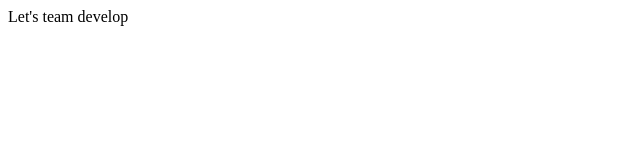
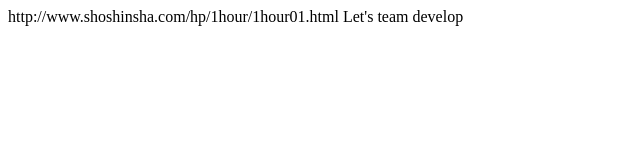
Before and after one commit to HaruTamura/mondayensyu, a plain HTML site: page index.html in a window 1280 px wide. Shown: the whole page, without its empty margins (0-640 px from the left). Drawn offline with Linux system fonts and the light colour scheme.

Commit message:
問題演習

```diff
--- a/index.html
+++ b/index.html
@@ -5,6 +5,7 @@
     <title>問題演習</title>
 </head>
 <body>
-    Let's team develop
+	http://www.shoshinsha.com/hp/1hour/1hour01.html
+        Let's team develop
 </body>
 </html>
```
